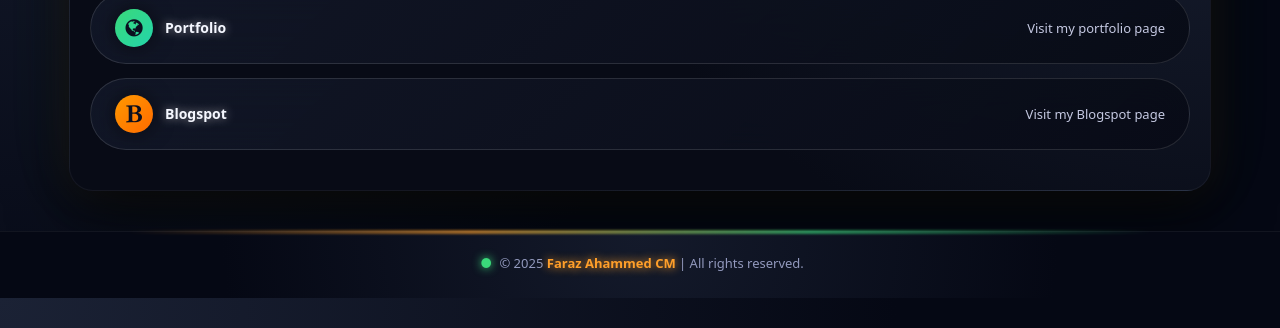
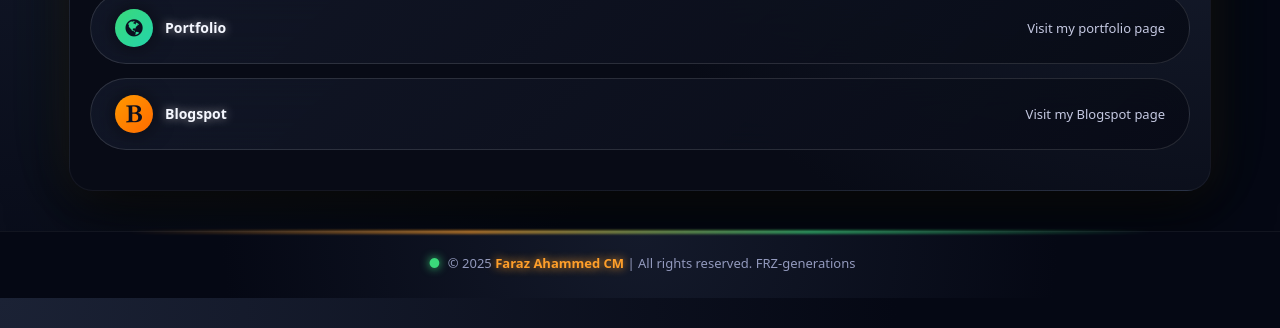
Before and after one commit to farazahammed/bio-faraz, a plain HTML site: page index.html in a window 1280 px wide. Shown: the part 472-800 px from the top of the page. Drawn offline with Linux system fonts and the light colour scheme.

Commit message:
Update index.html

```diff
--- a/index.html
+++ b/index.html
@@ -357,6 +357,7 @@
     <span>&copy; 2025</span>
     <span class="name">Faraz Ahammed CM</span>
     <span> | All rights reserved.</span>
+    <span> FRZ-generations </span>
   </footer>
 </body>
 </html>
```
